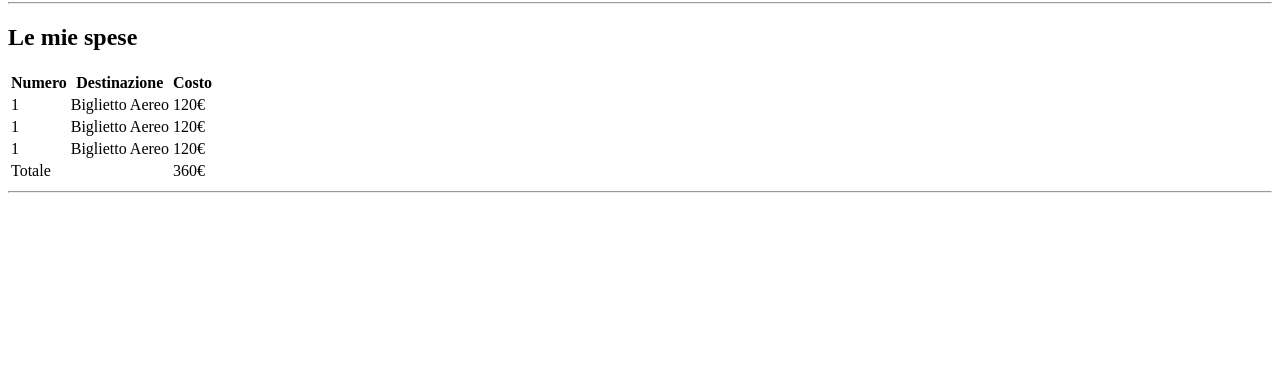
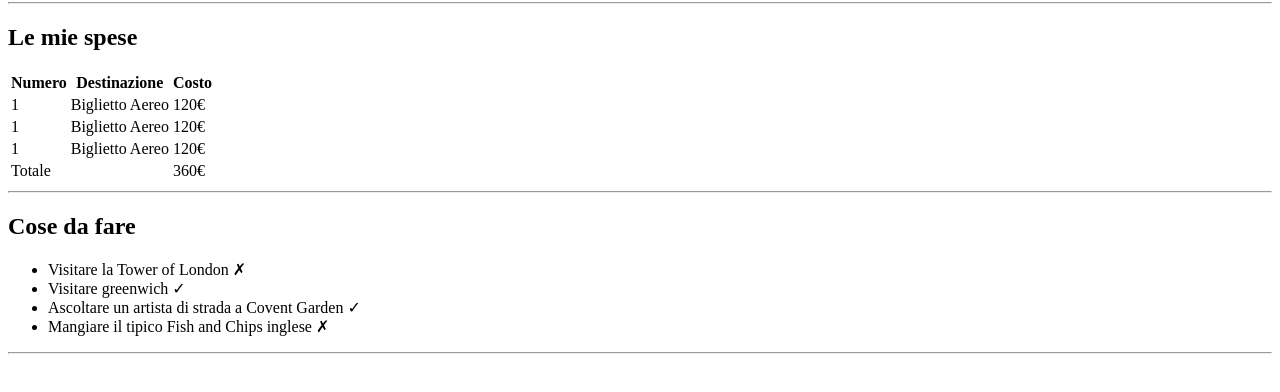
Before and after one commit to Dan848/html-london-trip, a plain HTML site: page index.html in a window 1280 px wide. Shown: the part 78-470 px from the top of the page. Drawn offline with Linux system fonts and the light colour scheme.

Commit message:
add second section

```diff
--- a/index.html
+++ b/index.html
@@ -65,11 +65,18 @@
         </section>
 
         <hr>
+        <!----- Second section ----->
+        <section>
+            <h2>Cose da fare</h2>
+            <ul>
+                <li>Visitare la Tower of London &cross;</li>
+                <li>Visitare greenwich &check;</li>
+                <li>Ascoltare un artista di strada a Covent Garden &check;</li>
+                <li>Mangiare il tipico Fish and Chips inglese &cross;</li>
+            </ul>
+        </section>
 
-        <section>
-
-
-        </section>
+        <hr>
 
     </main>
 
```
